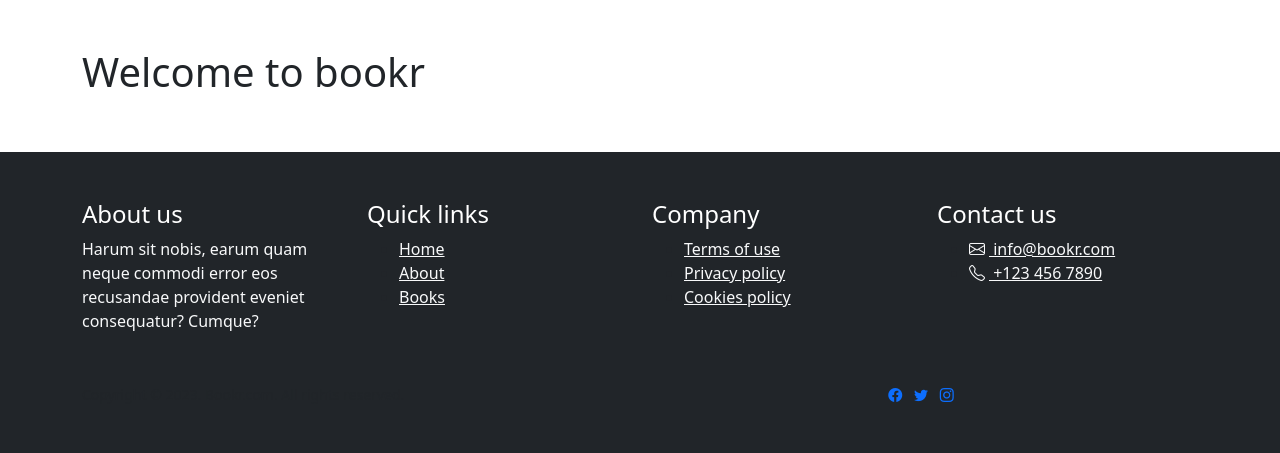
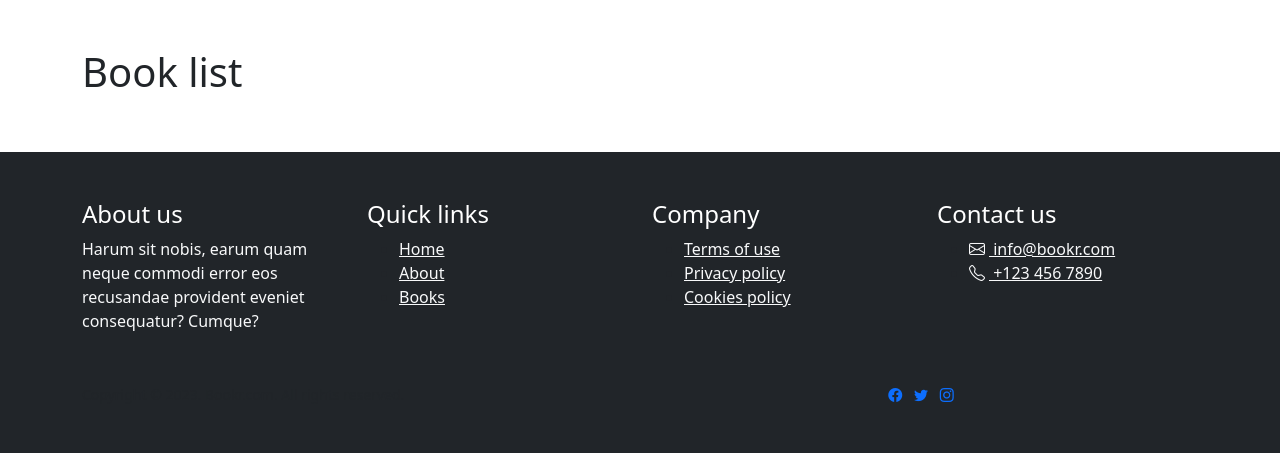
Before and after one commit to paulnyabaro/bookr, a Django app: template templates/book_list.html in a window 1280 px wide. Shown: the part 57-510 px from the top of the page. Run offline with Django 4.2, Linux system fonts and the light colour scheme; the template is opened without the code that fills it, so the values that code supplies are empty; parts of the project's set-up code (start-up, migrations or seed data) failed here and were passed over.

Commit message:
Added book list template

```diff
--- a/templates/book_list.html
+++ b/templates/book_list.html
@@ -3,7 +3,7 @@
 {% block content %}
 <section class="py-4 py-lg-5">
     <div class="container">
-        <h1> Welcome to bookr</h1>
+        <h1>Book list</h1>
     </div>
 </section>
 {% endblock %}
```
